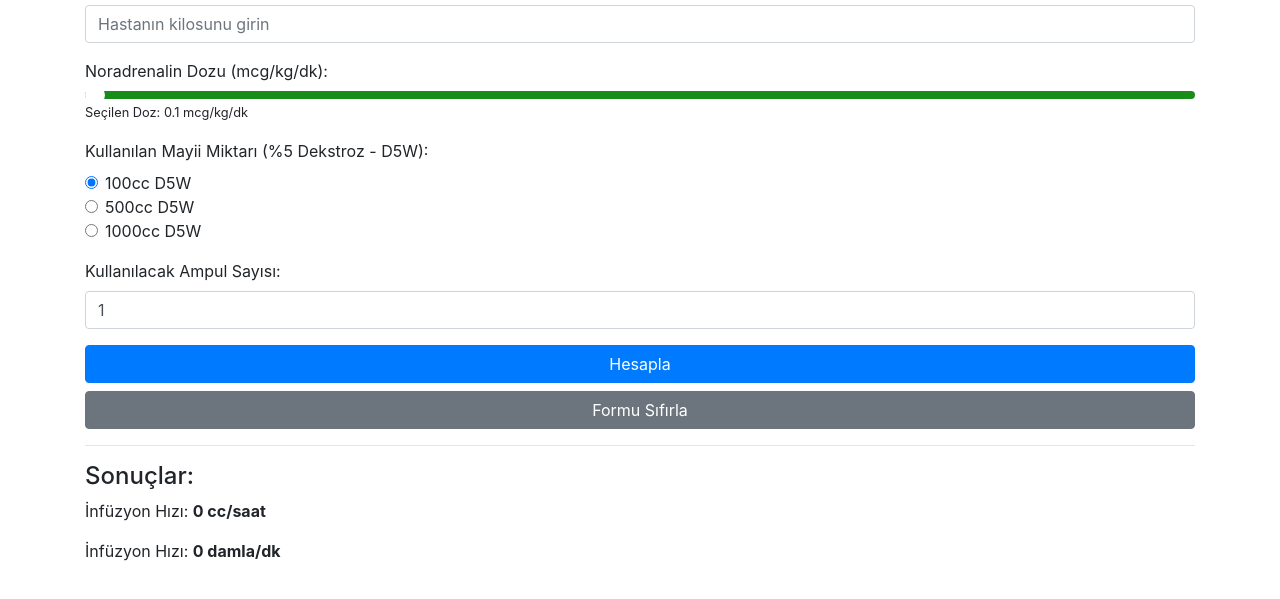
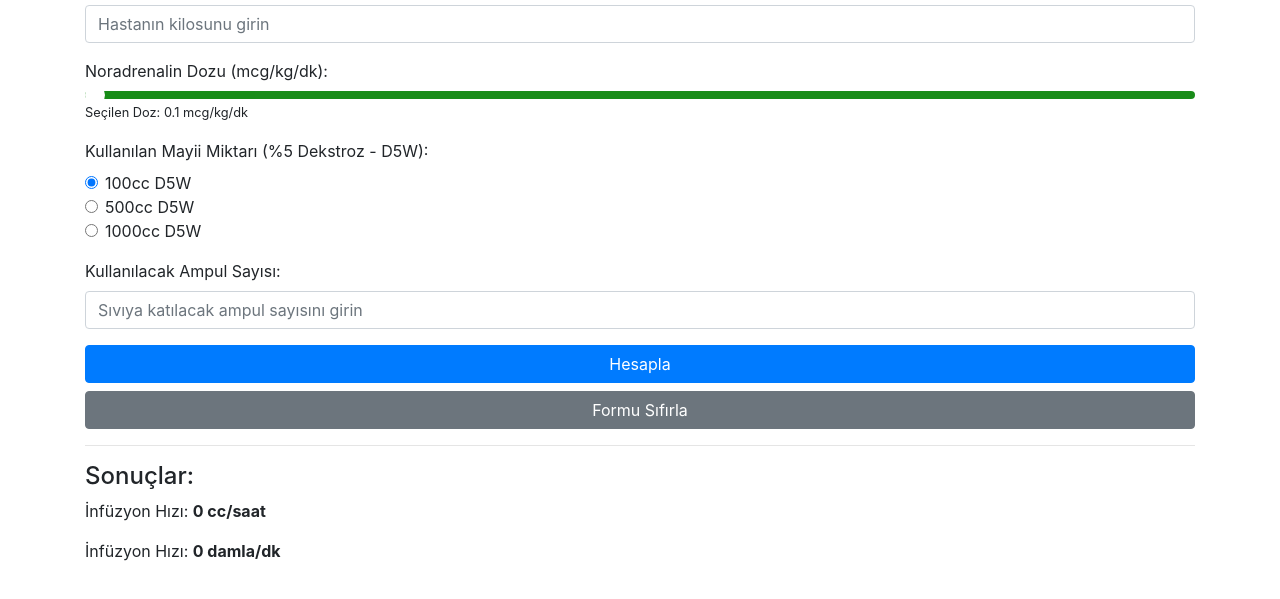
Before and after one commit to yasinfedev/noradrenalin_doz_hesaplama, a plain HTML site: page index.html in a window 1280 px wide. Shown: the part 109-708 px from the top of the page. Drawn offline with nearby package versions, Linux system fonts and the light colour scheme.

Commit message:
Update index.html

```diff
--- a/index.html
+++ b/index.html
@@ -72,7 +72,7 @@
       </div>
       <div class="form-group">
         <label for="ampoules">Kullanılacak Ampul Sayısı:</label>
-        <input type="number" class="form-control" id="ampoules" placeholder="Sıvıya katılacak ampul sayısını girin" value="1" min="1" required oninput="updateFluidVolume()">
+        <input type="number" class="form-control" id="ampoules" placeholder="Sıvıya katılacak ampul sayısını girin" min="1" required oninput="updateFluidVolume()">
       </div>
       <button type="button" class="btn btn-primary btn-block" onclick="calculateInfusion()">Hesapla</button>
       <button type="reset" class="btn btn-secondary btn-block" onclick="resetForm()">Formu Sıfırla</button>
```
